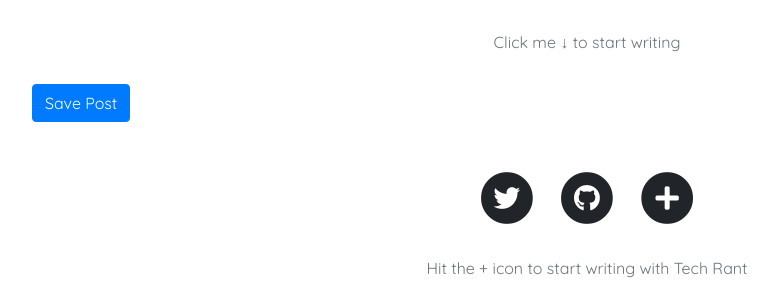
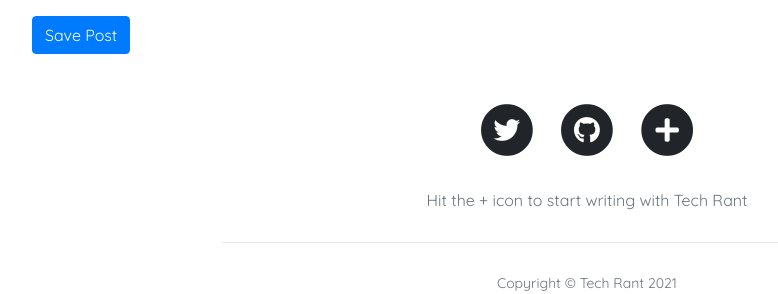
Before and after one commit to Elijah-web/Tech-Rant, a Django app: page /post_create in a window 1280 px wide. Shown: the part 958-1252 px from the top of the page, without its empty margins (53-831 px from the left). Run offline with Django 3.2, Linux system fonts and the light colour scheme; the visitor is signed in with stand-in values (Sample User, id 1); some libraries are stand-ins or nearby versions; some web fonts are replaced.

Commit message:
simple deletion

```diff
--- a/blog/templates/blog/create.html
+++ b/blog/templates/blog/create.html
@@ -42,7 +42,6 @@
 	      <div id="editorjs"></div>
       <input hidden type="text" name="content" id="y" class="form-control" placeholder="Enter the content below &darr; Hit the &plus; for more editing options"/>
       </div>
-      <p class="text-secondary text-center small">Click me &darr; to start writing</p>
 		<div id="draft"></div>
 		<button type="submit" onclick="myFunction();" class="btn btn-primary">Save Post</button>
     </fieldset>
```
